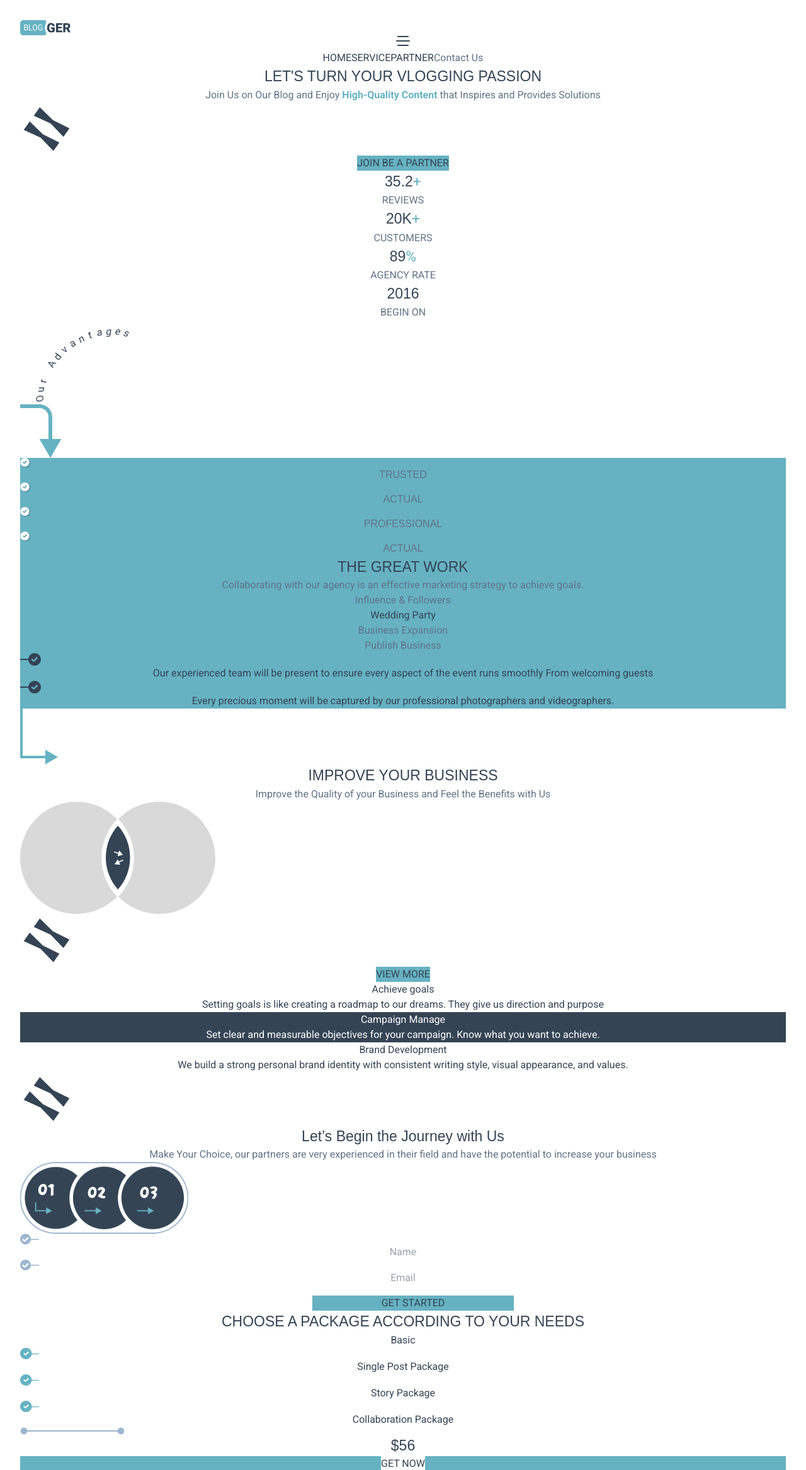
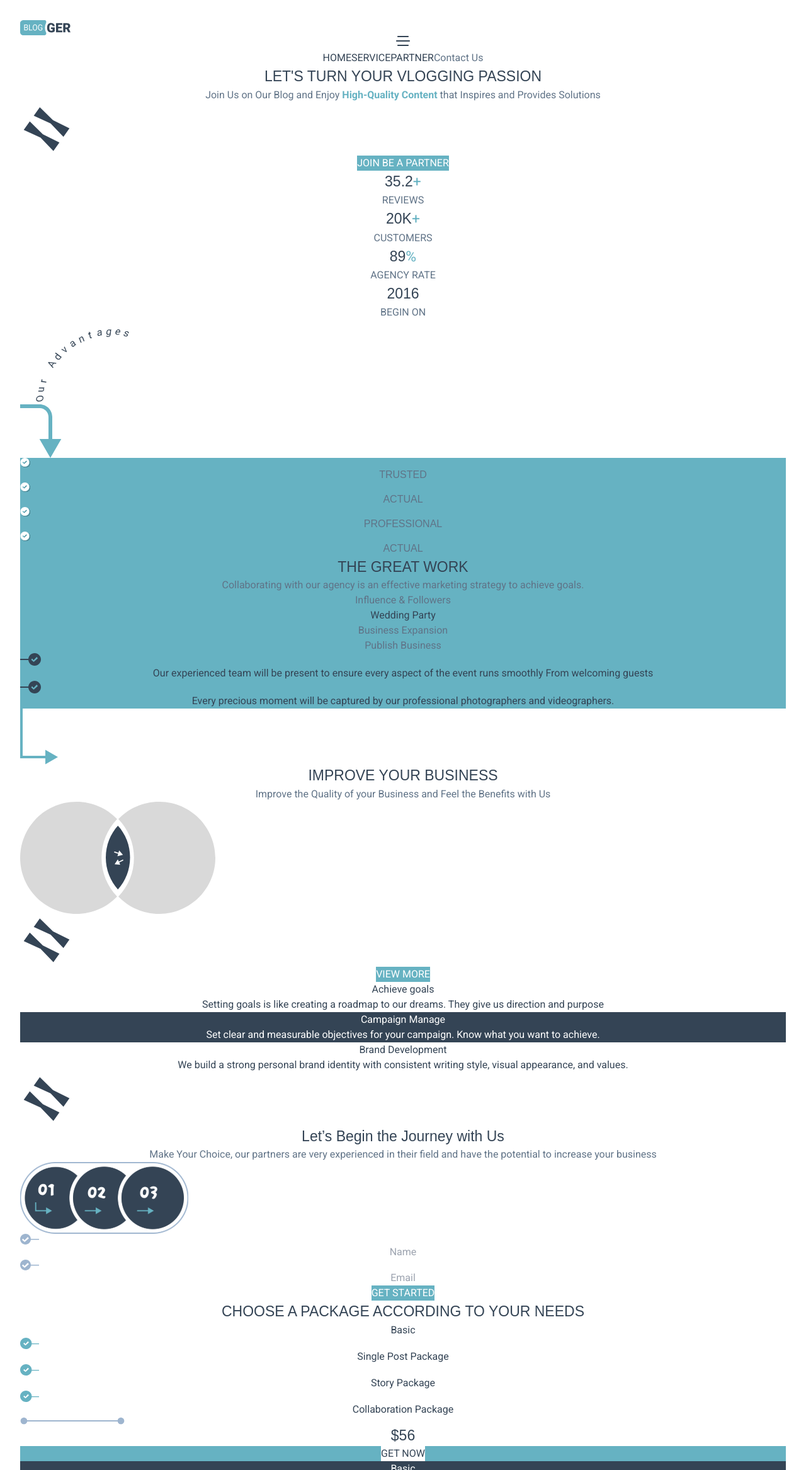
Before and after one commit to araujogabriel77/blogger-landing-page, a React (Vite) app: page / in a window 1280 px wide. Shown: the top 2334 px of the page at 63% size. Built offline with nearby package versions, Linux system fonts and the light colour scheme; a web font is replaced by a local one.

Commit message:
feat: adjusting get started section screen sizes

```diff
--- a/src/components/info-card/index.tsx
+++ b/src/components/info-card/index.tsx
@@ -3,17 +3,24 @@ import React from 'react';
 function InfoCard({ title, content, cardColor, fontColor }) {
   return (
     <div
-      className="w-[200px] md:w-[240px] flex flex-col rounded-3xl border-2 border-solid border-[var(--primay-light-color)]"
+      className="w-[200px] flex flex-col rounded-3xl border-2 border-solid border-[var(--primay-light-color)]
+      lg:w-[300px]
+      "
       style={{ backgroundColor: cardColor ? cardColor : '#FFF' }}
     >
       <p
-        className="pt-8 pb-4 px-2 text-center border-solid border-b border-[var(--primay-light-color)] border-r-0 border-l-0 border-t-0"
+        className="
+          pt-8 pb-4 px-2 text-center border-solid border-b border-[var(--primay-light-color)] border-r-0 border-l-0 border-t-0
+          "
         style={{ color: fontColor ? fontColor : 'var(--default-darker-color)' }}
       >
         {title}
       </p>
       <p
-        className="p-8 text-center"
+        className="
+          p-8 text-center
+          lg:p-2
+        "
         style={{ color: fontColor ? fontColor : 'var(--default-darker-color)' }}
       >
         {content}
--- a/src/sections/bussiness/index.jsx
+++ b/src/sections/bussiness/index.jsx
@@ -44,9 +44,11 @@ function Bussiness() {
         <img src={laces} className="absolute w-[40px] h-[40px] top-[50%] -left-5 lg:top-0 lg:-left-4" />
         <button
           className="
-          absolute left-[25%] -bottom-[20px] font-bold w-[200px] py-2 rounded-full border-solid border-2 dark-border text-white bg-primary
+          absolute left-[25%] -bottom-[20px] font-bold w-[200px] py-2 rounded-full border-solid border-2 dark-border bg-primary
           lg:left-[calc(50%-100px)]
-        ">
+        "
+          style={{color: '#FFF', borderColor: 'var(--default-darker-color)'}}
+        >
           VIEW MORE
         </button>
 
--- a/src/sections/get-started/index.jsx
+++ b/src/sections/get-started/index.jsx
@@ -6,15 +6,40 @@ import CTAButton from "../../components/cta-button";
 
 function GetStarted() {
   return (
-    <section className="relative px-4 py-16 mt-12 max-w-[90%] mx-auto rounded-3xl z-10 bg-white border-2 border-solid border-[var(--primay-light-color)]">
-      <img src={laces} className="absolute top-32 -right-6 w-[40px] h-[40px]" />
-      <div className="relative flex flex-col">
-        <h1 className="mb-8 text-3xl">Let’s Begin the Journey with Us</h1>
-        <p >Make Your Choice, our partners are very experienced in their field and have the potential to increase your business</p>
+    <section
+      className="
+        relative px-4 py-16 mt-12 max-w-[90%] mx-auto rounded-3xl z-10 bg-white border-2 border-solid border-[var(--primay-light-color)]
+        lg:p-20 lg:pb-8 lg:px-12
+      ">
+      <img src={laces}
+        className="
+          absolute top-32 -right-6 w-[40px] h-[40px]
+          lg:w-[80px] lg:h-[80px] lg:right-12 lg:top-16
+        "/>
+      <div
+        className="
+          relative flex flex-col
+          lg:flex-row lg:text-left lg:items-end
+        ">
+        <h1
+          className="
+            mb-8 text-3xl
+            lg:text-4xl lg:w-[50%] lg:leading-[1.3] lg:mb-0
+        ">Let’s Begin the Journey with Us</h1>
+
+        <p className="lg:w-[300px] lg:pb-4">Make Your Choice, our partners are very experienced in their field and have the potential to increase your business</p>
       </div>
 
-      <div className="flex flex-col justify-center items-center">
-        <img src={threeBalls} className="w-full max-w-[90%] my-12" />
+      <div
+        className="
+          flex flex-col justify-center items-center
+          lg:flex-row-reverse lg:w-full lg:justify-between
+        ">
+        <img src={threeBalls}
+          className="
+            w-full max-w-[90%] my-12
+            lg:w-[50%] lg:max-w-[560px]
+          "/>
 
         <form className="flex flex-col justify-center items-center gap-4 w-[400px] max-w-[95%]">
           <div className="input-section flex">
@@ -25,10 +50,29 @@ function GetStarted() {
             <img src={blueLightCheck}  style={{color: 'var(--primay-light-color)'}} />
             <input type="email" name="email" placeholder="Email" className="text-left px-8 py-2 rounded-2xl border-2 border-solid border-[var(--primay-light-color)]" />
           </div>
-          <CTAButton
-            text="GET STARTED"
+          {/* <CTAButton
+            text=""
             style={{width: '320px', maxWidth: '80%', marginLeft: '2rem', marginTop: '1rem'}}
-          />
+          /> */}
+
+          <button
+            className="
+              font-bold w-[320px] max-w-[80%] ml-8 mt-4 py-2 rounded-full border-solid border-2 dark-border text-white bg-primary
+              lg:w-[280px]
+            "
+            style={{color: '#FFF', borderColor: 'var(--default-darker-color)'}}
+          >
+           GET STARTED
+          </button>
+        {/* <button
+          className="
+          absolute left-[25%] -bottom-[20px] font-bold w-[200px] py-2 rounded-full border-solid border-2 dark-border bg-primary
+          lg:left-[calc(50%-100px)]
+        "
+          style={{color: '#FFF', borderColor: 'var(--default-darker-color)'}}
+        >
+          VIEW MORE
+        </button> */}
         </form>
       </div>
 
--- a/src/sections/hero/index.jsx
+++ b/src/sections/hero/index.jsx
@@ -26,7 +26,12 @@ function Hero() {
           lg:z-999 lg:top-4
         "
         />
-        <button className="absolute left-[23%] sm:left-6 -bottom-5 py-2 font-bold w-[200px] rounded-full border-solid border-2 dark-border text-white bg-primary">JOIN BE A PARTNER</button>
+        <button
+          className="absolute left-[23%] sm:left-6 -bottom-5 py-2 font-bold w-[200px] rounded-full border-solid border-2 dark-border text-white bg-primary"
+          style={{color: '#FFF', borderColor: 'var(--default-darker-color)'}}
+          >
+          JOIN BE A PARTNER
+          </button>
       </section>
 
       <section className="
```
